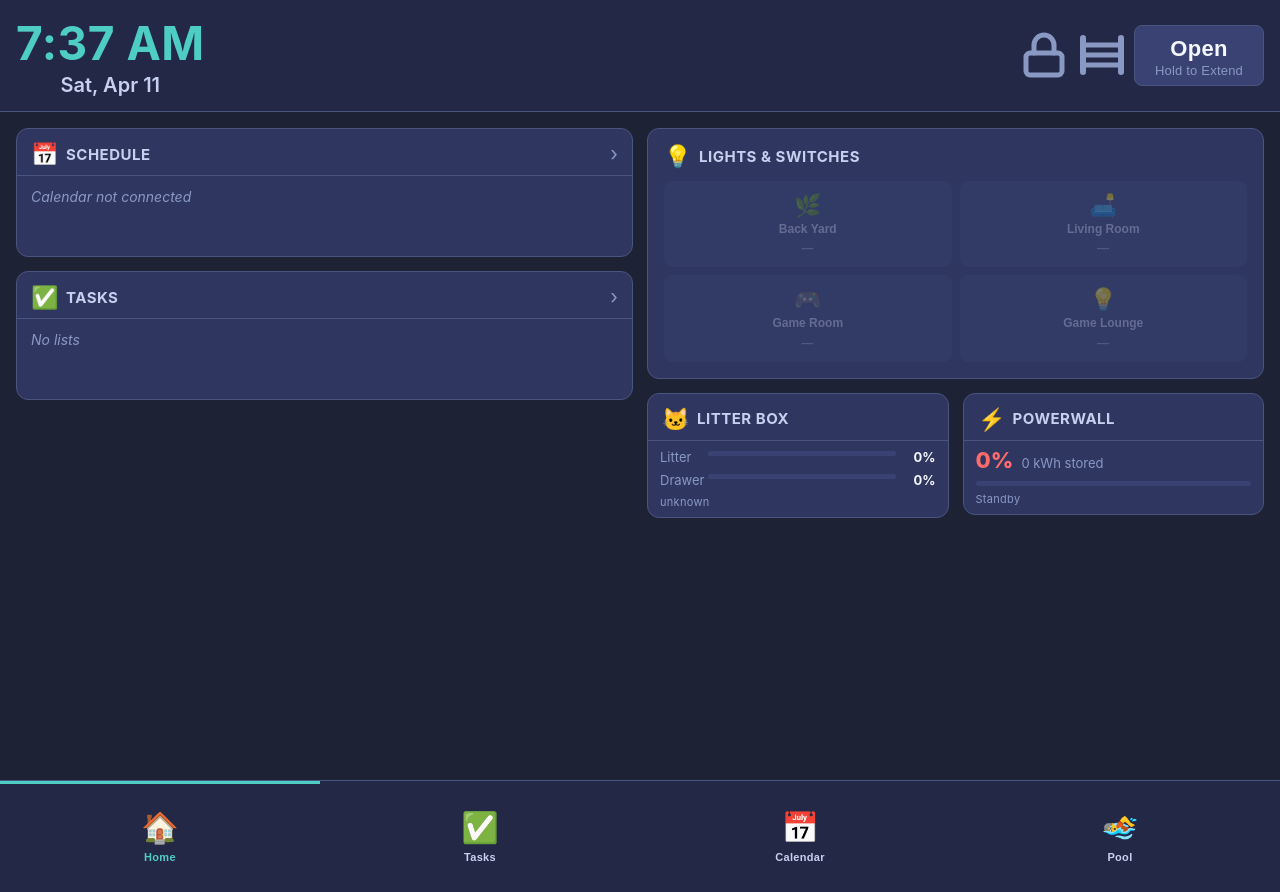
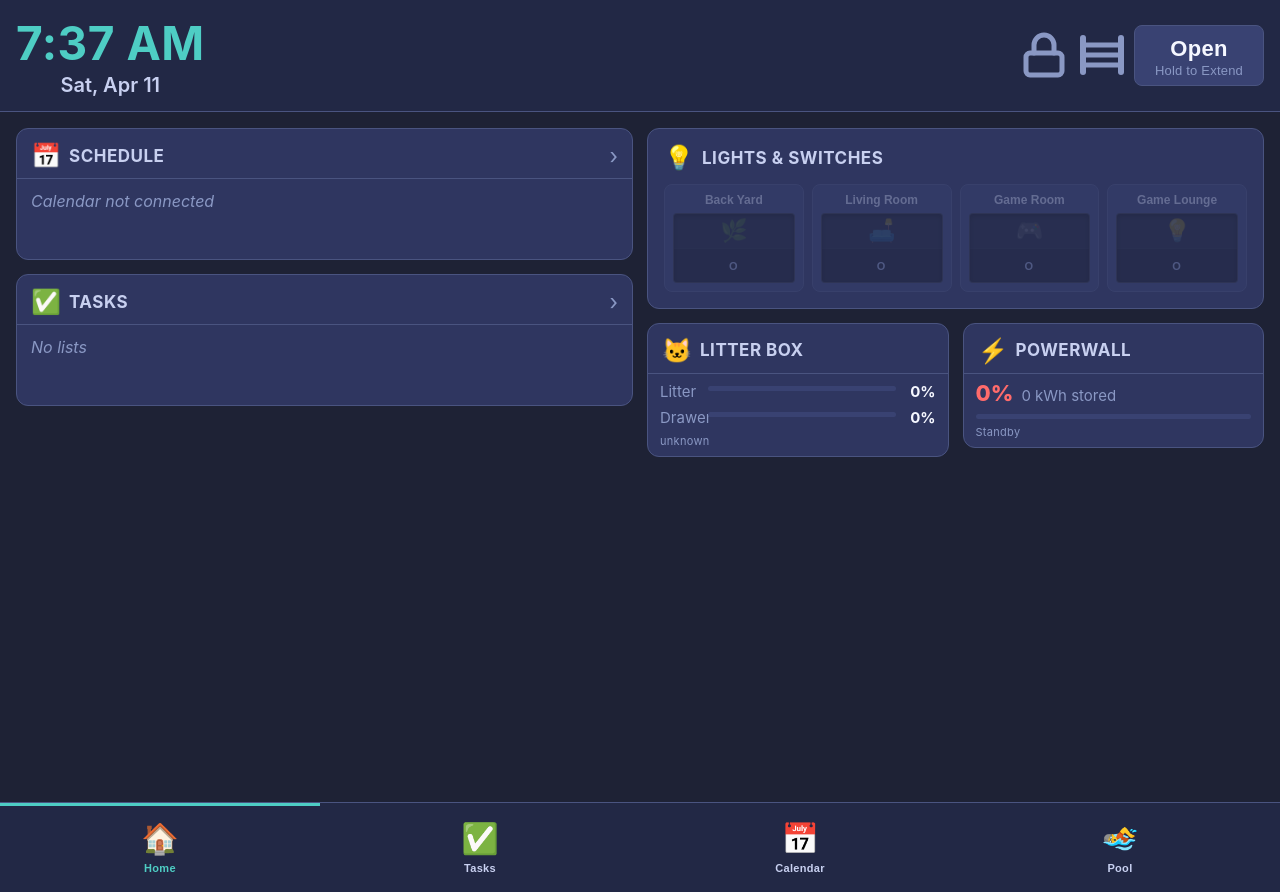
Before and after one commit to robertwenstrand-commits/home-kiosk, a Flask app: page / in a window 1280 px wide. Run offline with Flask 3, Linux system fonts and the light colour scheme; data that the repository does not hold is empty.

Commit message:
UI: rocker switches, smaller bottom nav, larger content fonts
- Redesign light switches as rocker-style tiles: name above, icon in ON half, O in OFF half, 4 across
- Bottom nav height reduced 20% (112px → 90px)
- Content font sizes increased ~2px across dashboard, tasks, calendar, pool screens
- addLongPress: ignore duplicate touchstart fires during hold

Co-Authored-By: Claude Sonnet 4.6 <noreply@anthropic.com>

```diff
--- a/server/static/css/style.css
+++ b/server/static/css/style.css
@@ -18,7 +18,7 @@
   --success:     #06d6a0;
 
   --topbar-h:    112px;
-  --bottomnav-h: 112px;
+  --bottomnav-h: 90px;
   --radius:      12px;
   --radius-sm:   8px;
   --transition:  0.28s cubic-bezier(0.4, 0, 0.2, 1);
@@ -150,7 +150,7 @@ html, body {
 #screens {
   position: fixed;
   top: 112px;  /* --topbar-h */
-  bottom: 112px; /* --bottomnav-h */
+  bottom: 90px; /* --bottomnav-h */
   left: 0;
   right: 0;
   overflow: hidden;
@@ -198,7 +198,7 @@ html, body {
   bottom: 0;
   left: 0;
   right: 0;
-  height: 112px; /* --bottomnav-h — plain px avoids calc/env parse issues */
+  height: 90px; /* --bottomnav-h — plain px avoids calc/env parse issues */
   background: var(--bg3);
   border-top: 1px solid var(--border);
   display: flex;
@@ -412,9 +412,9 @@ html, body {
   padding: 12px 14px 8px;
   border-bottom: 1px solid var(--border);
 }
-.card-icon { font-size: 22px; }
-.card-title { flex: 1; font-weight: 700; font-size: 15px; letter-spacing: 0.5px; text-transform: uppercase; color: var(--text-dim); }
-.card-arrow { font-size: 20px; color: var(--text-muted); }
+.card-icon { font-size: 24px; }
+.card-title { flex: 1; font-weight: 700; font-size: 17px; letter-spacing: 0.5px; text-transform: uppercase; color: var(--text-dim); }
+.card-arrow { font-size: 22px; color: var(--text-muted); }
 
 .card-body {
   padding: 12px 14px;
@@ -454,15 +454,15 @@ html, body {
   margin-top: 5px;
 }
 .event-info { flex: 1; min-width: 0; }
-.event-title { font-size: 15px; font-weight: 600; white-space: nowrap; overflow: hidden; text-overflow: ellipsis; }
-.event-time { font-size: 13px; color: var(--text-dim); margin-top: 2px; }
-
-.dash-no-events { color: var(--text-muted); font-size: 14px; font-style: italic; }
+.event-title { font-size: 17px; font-weight: 600; white-space: nowrap; overflow: hidden; text-overflow: ellipsis; }
+.event-time { font-size: 15px; color: var(--text-dim); margin-top: 2px; }
+
+.dash-no-events { color: var(--text-muted); font-size: 16px; font-style: italic; }
 
 /* Dashboard tasks summary */
 .dash-list-dot { width: 8px; height: 8px; border-radius: 50%; flex-shrink: 0; }
-.dash-list-name { flex: 1; font-size: 13px; font-weight: 700; text-transform: uppercase; letter-spacing: 0.4px; white-space: nowrap; overflow: hidden; text-overflow: ellipsis; color: var(--text-dim); }
-.dash-list-count { font-size: 13px; font-weight: 700; flex-shrink: 0; }
+.dash-list-name { flex: 1; font-size: 15px; font-weight: 700; text-transform: uppercase; letter-spacing: 0.4px; white-space: nowrap; overflow: hidden; text-overflow: ellipsis; color: var(--text-dim); }
+.dash-list-count { font-size: 15px; font-weight: 700; flex-shrink: 0; }
 
 .dash-list-header {
   display: flex;
@@ -520,12 +520,12 @@ html, body {
   margin-bottom: 10px;
 }
 .stat-pct-big {
-  font-size: 32px;
+  font-size: 36px;
   font-weight: 800;
   line-height: 1;
 }
 .stat-kwh-label {
-  font-size: 13px;
+  font-size: 15px;
   color: var(--text-muted);
   line-height: 1;
 }
@@ -553,13 +553,13 @@ html, body {
   margin-bottom: 7px;
 }
 .stat-row-label {
-  font-size: 13px;
+  font-size: 15px;
   color: var(--text-muted);
   width: 40px;
   flex-shrink: 0;
 }
 .stat-row-val {
-  font-size: 13px;
+  font-size: 15px;
   font-weight: 700;
   width: 32px;
   text-align: right;
@@ -584,19 +584,19 @@ html, body {
 
 .dash-lights-grid {
   display: grid;
-  grid-template-columns: 1fr 1fr;
+  grid-template-columns: repeat(4, 1fr);
   gap: 8px;
 }
 
 .light-tile {
   background: var(--surface2);
-  border: 2px solid transparent;
+  border: 1px solid var(--border);
   border-radius: var(--radius-sm);
-  padding: 12px 6px 10px;
+  padding: 8px 8px;
   display: flex;
   flex-direction: column;
   align-items: center;
-  gap: 5px;
+  gap: 6px;
   cursor: pointer;
   transition: border-color 0.2s, background 0.2s;
   -webkit-tap-highlight-color: transparent;
@@ -606,17 +606,12 @@ html, body {
 
 .light-tile.active {
   border-color: var(--warn);
-  background: rgba(255, 209, 102, 0.12);
+  background: rgba(255, 209, 102, 0.08);
 }
 
 .light-tile.unavailable {
   opacity: 0.35;
   cursor: default;
-}
-
-.light-tile-icon {
-  font-size: 22px;
-  line-height: 1;
 }
 
 .light-tile-name {
@@ -631,13 +626,63 @@ html, body {
   width: 100%;
 }
 
-.light-tile-state {
-  font-size: 12px;
-  font-weight: 800;
+/* Rocker switch paddle */
+.light-tile-paddle {
+  width: 100%;
+  height: 70px;
+  border-radius: 4px;
+  background: var(--bg);
+  border: 1px solid rgba(255,255,255,0.07);
+  overflow: hidden;
+  display: flex;
+  flex-direction: column;
+  box-shadow: inset 0 2px 5px rgba(0,0,0,0.45);
+  flex-shrink: 0;
+}
+
+.light-tile-paddle-on,
+.light-tile-paddle-off {
+  flex: 1;
+  display: flex;
+  align-items: center;
+  justify-content: center;
+  transition: background 0.2s, color 0.2s, opacity 0.2s;
+}
+
+.light-tile-paddle-on {
+  font-size: 22px;
+  line-height: 1;
+  opacity: 0.35;
+  border-bottom: 1px solid rgba(255,255,255,0.05);
+}
+
+.light-tile-paddle-off {
+  font-size: 11px;
+  font-weight: 900;
+  letter-spacing: 1px;
   color: var(--text-muted);
-  letter-spacing: 0.3px;
-}
-.light-tile.active .light-tile-state { color: var(--warn); }
+  background: rgba(0,0,0,0.18);
+}
+
+.light-tile.active .light-tile-paddle-on {
+  opacity: 1;
+  background: rgba(255, 209, 102, 0.2);
+}
+
+.light-tile.active .light-tile-paddle-off {
+  background: transparent;
+  color: rgba(255, 209, 102, 0.25);
+}
+
+.light-tile.active .light-tile-paddle-on {
+  background: rgba(255, 209, 102, 0.38);
+  color: var(--warn);
+}
+
+.light-tile.active .light-tile-paddle-off {
+  background: transparent;
+  color: rgba(255, 209, 102, 0.25);
+}
 
 /* Camera preview */
 .camera-preview-wrap {
--- a/server/static/js/app.js
+++ b/server/static/js/app.js
@@ -150,6 +150,7 @@ const App = {
   },
 
   navigate(to) {
+    if (AdminUI && AdminUI._comboFired) return; // swallow nav when admin combo is active
     if (to === this.current) return;
 
     const fromEl = document.getElementById('screen-' + this.current);
@@ -1272,9 +1273,11 @@ const LightsUI = {
       btn.dataset.entityId = item.entity_id;
       btn.dataset.state = item.state;
       btn.innerHTML = `
-        <span class="light-tile-icon">${item.icon}</span>
         <span class="light-tile-name">${esc(item.name)}</span>
-        <span class="light-tile-state">${on ? 'ON' : (unavail ? '—' : 'OFF')}</span>`;
+        <div class="light-tile-paddle">
+          <div class="light-tile-paddle-on">${item.icon}</div>
+          <div class="light-tile-paddle-off">O</div>
+        </div>`;
       if (!unavail) {
         // Read state from dataset at click time — no need to rebind after toggle
         btn.addEventListener('click', () => this.toggle(item.entity_id, btn.dataset.state === 'on'));
@@ -1289,7 +1292,6 @@ const LightsUI = {
     if (btn) {
       btn.classList.toggle('active', nowOn);
       btn.dataset.state = nowOn ? 'on' : 'off';
-      btn.querySelector('.light-tile-state').textContent = nowOn ? 'ON' : 'OFF';
     }
     try {
       await API.post('/api/lights/toggle', { entity_id: entityId, on: nowOn });
@@ -1580,6 +1582,63 @@ function addLongPress(el, onTap, onLongPress, delay = 450) {
   el.addEventListener('mouseleave', cancel);
 }
 
+/* ── Admin Menu (Home + Pool simultaneous press) ────────────────────────── */
+const AdminUI = {
+  _held: new Set(),
+  _comboFired: false,
+
+  init() {
+    const home = document.querySelector('[data-screen="dashboard"]');
+    const pool = document.querySelector('[data-screen="pool"]');
+    [home, pool].forEach(btn => {
+      const screen = btn.dataset.screen;
+      btn.addEventListener('pointerdown', () => this._down(screen), true);
+      btn.addEventListener('pointerup',   () => this._up(screen),   true);
+      btn.addEventListener('pointercancel', () => this._up(screen), true);
+    });
+  },
+
+  _down(screen) {
+    this._held.add(screen);
+    if (this._held.has('dashboard') && this._held.has('pool')) {
+      this._comboFired = true;
+      this.show();
+    }
+  },
+
+  _up(screen) {
+    this._held.delete(screen);
+    if (this._held.size === 0) this._comboFired = false;
+  },
+
+  show() {
+    document.getElementById('admin-overlay').classList.remove('hidden');
+  },
+
+  hide() {
+    document.getElementById('admin-overlay').classList.add('hidden');
+  },
+
+  async refresh() {
+    this.hide();
+    if ('caches' in window) {
+      const keys = await caches.keys();
+      await Promise.all(keys.map(k => caches.delete(k)));
+    }
+    window.location.reload(true);
+  },
+
+  async reboot() {
+    document.getElementById('admin-btn-reboot').textContent = 'Rebooting…';
+    document.getElementById('admin-btn-reboot').disabled = true;
+    try {
+      await fetch('http://localhost:7070/reboot');
+    } catch {
+      // Expected — connection drops immediately on reboot
+    }
+  },
+};
+
 /* ── Clock ──────────────────────────────────────────────────────────────── */
 function updateClock() {
   const now = new Date();
@@ -1649,6 +1708,7 @@ document.addEventListener('DOMContentLoaded', async () => {
   await App.loadConfig();
   GarageUI.init();
   GateUI.init();
+  AdminUI.init();
   DashUI.refresh();
 
   // Refresh dashboard every 5 minutes while on it
--- a/server/templates/index.html
+++ b/server/templates/index.html
@@ -4,7 +4,7 @@
   <meta charset="UTF-8">
   <meta name="viewport" content="width=device-width, initial-scale=1.0, user-scalable=no, viewport-fit=cover">
   <title>Home</title>
-  <link rel="stylesheet" href="/static/css/style.css?v=25">
+  <link rel="stylesheet" href="/static/css/style.css?v=29">
 </head>
 <body>
 
@@ -379,6 +379,16 @@
   </button>
 </nav>
 
-<script src="/static/js/app.js?v=25"></script>
+<!-- Admin menu — triggered by simultaneous Home + Pool press -->
+<div id="admin-overlay" class="hidden" onclick="AdminUI.hide()">
+  <div id="admin-menu" onclick="event.stopPropagation()">
+    <div id="admin-title">Admin</div>
+    <button id="admin-btn-refresh" onclick="AdminUI.refresh()">&#8635; Refresh</button>
+    <button id="admin-btn-reboot" onclick="AdminUI.reboot()">&#9210; Reboot</button>
+    <button id="admin-btn-cancel" onclick="AdminUI.hide()">Cancel</button>
+  </div>
+</div>
+
+<script src="/static/js/app.js?v=29"></script>
 </body>
 </html>
```
Also changed, not shown: other parts of server/static/css/style.css (+88 -40 lines).
